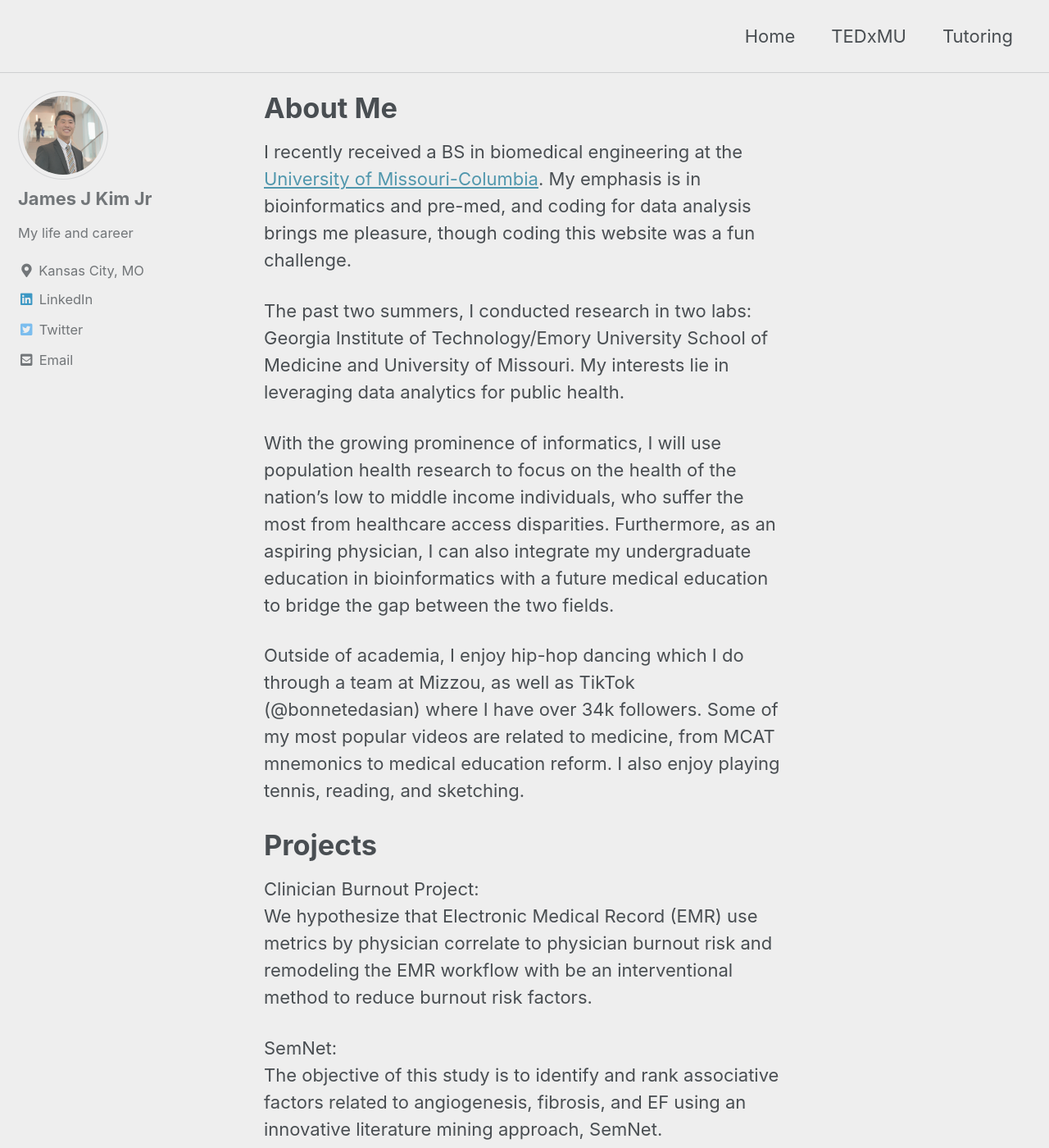
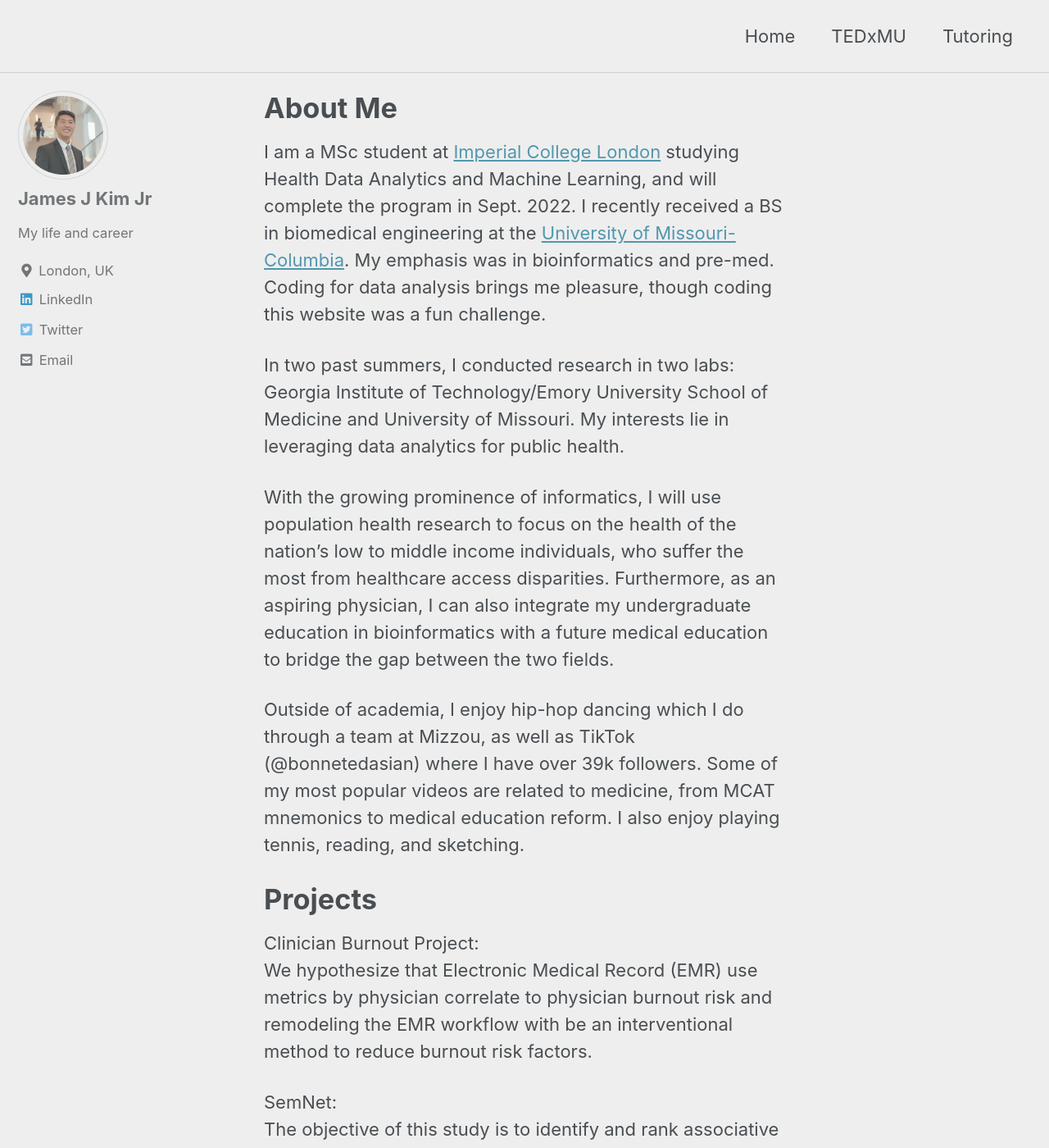
Before and after one commit to james113001/james113001.github.io, a Jekyll site: the page built from index.md, in a window 1280 px wide and 1400 px high. Shown: the whole window at 82% size. Built offline with Jekyll 4.4.1, drawn with Linux system fonts in a browser that asks for light colours; cached includes are drawn as plain includes; the list of posts is cut into pages by our own code; some of the changed text lies outside the part shown.

Commit message:
Updated location and current study

```diff
--- a/_config.yml
+++ b/_config.yml
@@ -99,7 +99,7 @@ author:
   name             : "James J Kim Jr"
   avatar           : "/assets/images/profilepic.jpg" # path of avatar image, e.g. "/assets/images/profilepic.jpg"
   bio              : "My life and career"
-  location         : "Kansas City, MO"
+  location         : "London, UK"
   email            :
   links:
     - label: "LinkedIn"
--- a/index.md
+++ b/index.md
@@ -5,20 +5,20 @@ author_profile: true
 
 # About Me
 
-I recently received a BS in biomedical engineering at the [University of Missouri-Columbia](https://missouri.edu/). My emphasis is in bioinformatics and pre-med, and coding for data analysis brings me pleasure, though coding this website was a fun challenge.
+I am a MSc student at [Imperial College London](https://www.imperial.ac.uk/) studying Health Data Analytics and Machine Learning, and will complete the program in Sept. 2022. I recently received a BS in biomedical engineering at the [University of Missouri-Columbia](https://missouri.edu/). My emphasis was in bioinformatics and pre-med. Coding for data analysis brings me pleasure, though coding this website was a fun challenge.
 
-The past two summers, I conducted research in two labs: Georgia Institute of Technology/Emory University School of Medicine and University of Missouri. My interests lie in leveraging data analytics for public health.
+In two past summers, I conducted research in two labs: Georgia Institute of Technology/Emory University School of Medicine and University of Missouri. My interests lie in leveraging data analytics for public health.
 
 With the growing prominence of informatics, I will use population health research to focus on the health of the nation’s low to middle income individuals, who suffer the most from healthcare access disparities. Furthermore, as an aspiring physician, I can also integrate my undergraduate education in bioinformatics with a future medical education to bridge the gap between the two fields.
 
-Outside of academia, I enjoy hip-hop dancing which I do through a team at Mizzou, as well as TikTok (@bonnetedasian) where I have over 34k followers. Some of my most popular videos are related to medicine, from MCAT mnemonics to medical education reform. I also enjoy playing tennis, reading, and sketching.
+Outside of academia, I enjoy hip-hop dancing which I do through a team at Mizzou, as well as TikTok (@bonnetedasian) where I have over 39k followers. Some of my most popular videos are related to medicine, from MCAT mnemonics to medical education reform. I also enjoy playing tennis, reading, and sketching.
 
 # Projects
 Clinician Burnout Project:
 We hypothesize that Electronic Medical Record (EMR) use metrics by physician correlate to physician burnout risk and remodeling the EMR workflow with be an interventional method to reduce burnout risk factors.
 
 SemNet:
-The objective of this study is to identify and rank associative factors related to angiogenesis, fibrosis, and EF using an innovative literature mining approach, SemNet.
+The objective of this study is to identify and rank associative factors related to angiogenesis, fibrosis, and EF using an innovative literature mining approach, SemNet. It is soon to be submitted for publishing with my name as an author.
 
 # Presentations
 Kim, J., [Tonellato, P. J.](https://scholar.google.com/citations?user=G56I1_sAAAAJ&hl=en&oi=ao), & Wilkinson, K. (Nov. 2020). A Model of Physician Clinical Burnout based on Electronic Medical Record Use Metrics. [e-Poster](https://cattendee.abstractsonline.com/meeting/9244/Presentation/2962) presentation at Annual Biomedical Research Conference for Minority Students ([ABRCMS](https://www.abrcms.org/)) The Virtual Experience.
```
